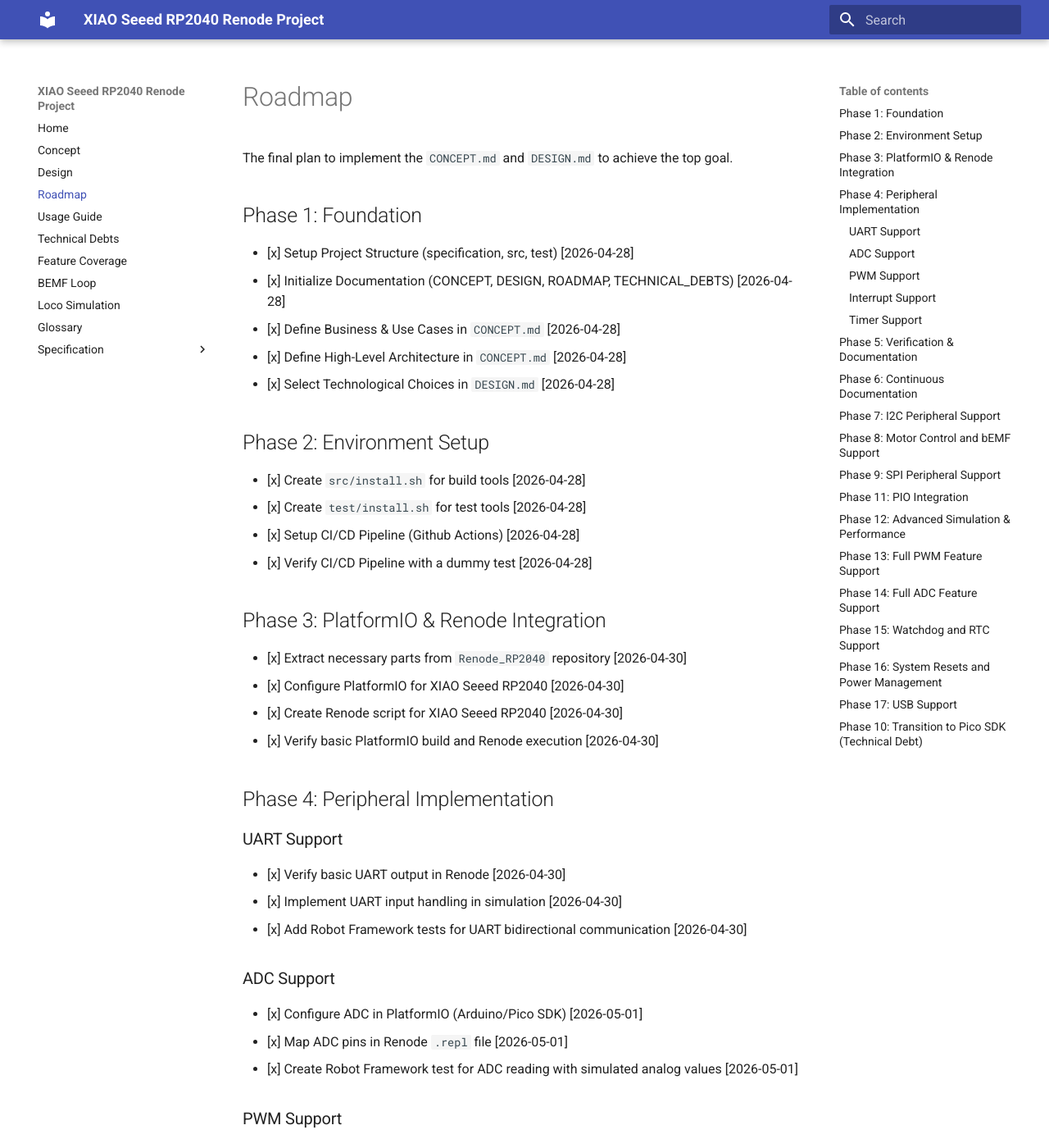
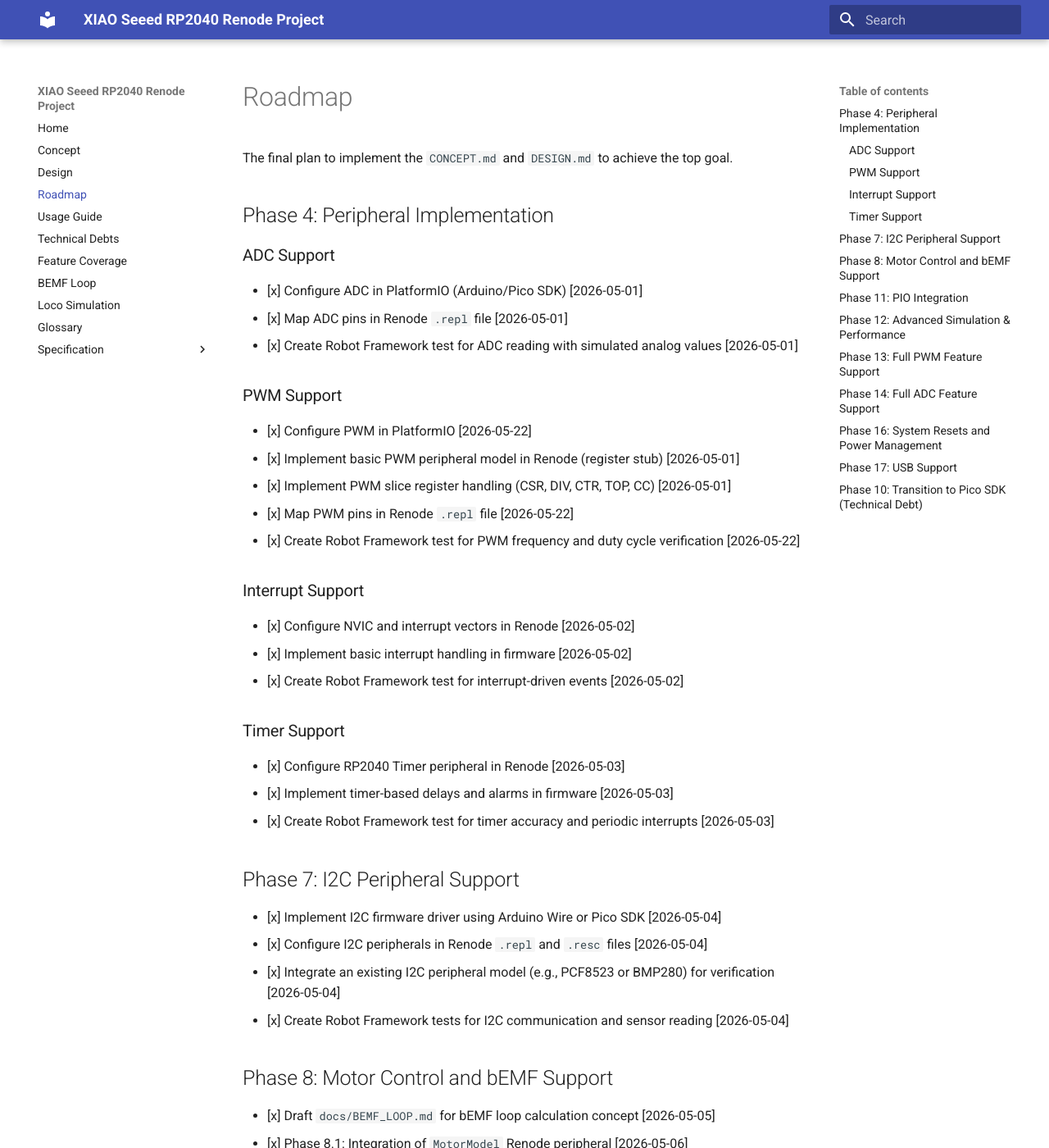
Before and after one commit to chatelao/xiao-seeed-rp2040-renode, an MkDocs documentation site: the page built from docs/ROADMAP.md, in a window 1280 px wide and 1400 px high. Shown: the whole window at 82% size. Built offline with MkDocs 1.6.1 and Material for MkDocs 9.7.7, drawn with Linux system fonts in a browser that asks for light colours; some of the changed text lies outside the part shown.

Commit message:
Update roadmap by removing completed tasks
Removed completed tasks from Phases 1 to 6 in the roadmap.

```diff
--- a/docs/ROADMAP.md
+++ b/docs/ROADMAP.md
@@ -2,31 +2,7 @@
 
 The final plan to implement the `CONCEPT.md` and `DESIGN.md` to achieve the top goal.
 
-## Phase 1: Foundation
-- [x] Setup Project Structure (specification, src, test) [2026-04-28]
-- [x] Initialize Documentation (CONCEPT, DESIGN, ROADMAP, TECHNICAL_DEBTS) [2026-04-28]
-- [x] Define Business & Use Cases in `CONCEPT.md` [2026-04-28]
-- [x] Define High-Level Architecture in `CONCEPT.md` [2026-04-28]
-- [x] Select Technological Choices in `DESIGN.md` [2026-04-28]
-
-## Phase 2: Environment Setup
-- [x] Create `src/install.sh` for build tools [2026-04-28]
-- [x] Create `test/install.sh` for test tools [2026-04-28]
-- [x] Setup CI/CD Pipeline (Github Actions) [2026-04-28]
-- [x] Verify CI/CD Pipeline with a dummy test [2026-04-28]
-
-## Phase 3: PlatformIO & Renode Integration
-- [x] Extract necessary parts from `Renode_RP2040` repository [2026-04-30]
-- [x] Configure PlatformIO for XIAO Seeed RP2040 [2026-04-30]
-- [x] Create Renode script for XIAO Seeed RP2040 [2026-04-30]
-- [x] Verify basic PlatformIO build and Renode execution [2026-04-30]
-
 ## Phase 4: Peripheral Implementation
-### UART Support
-- [x] Verify basic UART output in Renode [2026-04-30]
-- [x] Implement UART input handling in simulation [2026-04-30]
-- [x] Add Robot Framework tests for UART bidirectional communication [2026-04-30]
-
 ### ADC Support
 - [x] Configure ADC in PlatformIO (Arduino/Pico SDK) [2026-05-01]
 - [x] Map ADC pins in Renode `.repl` file [2026-05-01]
@@ -49,24 +25,6 @@
 - [x] Implement timer-based delays and alarms in firmware [2026-05-03]
 - [x] Create Robot Framework test for timer accuracy and periodic interrupts [2026-05-03]
 
-## Phase 5: Verification & Documentation
-- [x] Finalize test cases for UART, ADC, PWM, Interrupts, and Timer [2026-05-03]
-   - [x] Create a unified Robot Framework test suite `test/full_suite.robot` [2026-05-02]
-   - [x] Verify the unified test suite passes [2026-05-03]
-- [x] Run full CI/CD suite [2026-05-03]
-- [x] Update documentation with final design and usage instructions [2026-05-03]
-   - [x] Create `USAGE.md` with instructions for building and testing [2026-05-03]
-   - [x] Finalize `CONCEPT.md` and `DESIGN.md` [2026-05-03]
-- [x] Create `TESTCASES.md` with documented test scenarios [2026-05-04]
-
-## Phase 6: Continuous Documentation
-- [x] Initialize MkDocs documentation structure [2026-05-03]
-- [x] Create `mkdocs.yml` configuration [2026-05-03]
-- [x] Create `docs/requirements.txt` for documentation dependencies [2026-05-03]
-- [x] Create `.readthedocs.yaml` configuration [2026-05-03]
-- [x] Integrate ReadTheDocs with GitHub Actions [2026-05-03]
-- [x] Verify automatic documentation updates on ReadTheDocs [2026-05-06]
-
 ## Phase 7: I2C Peripheral Support
 - [x] Implement I2C firmware driver using Arduino Wire or Pico SDK [2026-05-04]
 - [x] Configure I2C peripherals in Renode `.repl` and `.resc` files [2026-05-04]
@@ -87,12 +45,6 @@
     - [ ] Develop the BEMF zero-crossing detection algorithm and commutation state machine.
 - [ ] Create a UART-based logging system for BEMF data and a host-side tool (e.g., Python/Matplotlib) for graphical analysis.
 - [ ] Add Robot Framework test cases to verify closed-loop motor commutation and speed stability.
-
-## Phase 9: SPI Peripheral Support
-- [x] Implement SPI loopback test in firmware and verify in Renode [2026-05-04]
-- [ ] Configure SPI pins and an external SPI device in Renode `.repl`
-- [ ] Implement SPI device communication in firmware (e.g., reading WHO_AM_I)
-- [ ] Create Robot Framework tests for SPI bidirectional data transfer
 
 ## Phase 11: PIO Integration
 - [x] Draft `docs/PIO_CONCEPT.md` for PIO integration [2026-05-03]
@@ -131,14 +83,6 @@
 - [x] Align `DMARequest` (DREQ) signaling with `FCS.THRESH` and `FCS.DREQ_EN` logic [2026-05-04]
 - [x] Fix stability of ADC error detection and threshold logic tests [2026-05-05]
 
-## Phase 15: Watchdog and RTC Support
-- [x] Implement `RP2040Watchdog` Renode model for system supervisor [2026-05-05]
-- [x] Implement `RP2040RTC` Renode model for real-time clock functionality [2026-05-06]
-- [x] Create firmware examples for Watchdog timeout [2026-05-05]
-- [x] Create firmware examples for RTC alarm [2026-05-06]
-- [x] Create Robot Framework tests for Watchdog [2026-05-05]
-- [x] Create Robot Framework tests for RTC [2026-05-06]
-
 ## Phase 16: System Resets and Power Management
 - [ ] Implement `RP2040Resets` Renode model for peripheral reset control
 - [ ] Implement `RP2040Power` Renode model for power-on reset and sleep states
```
